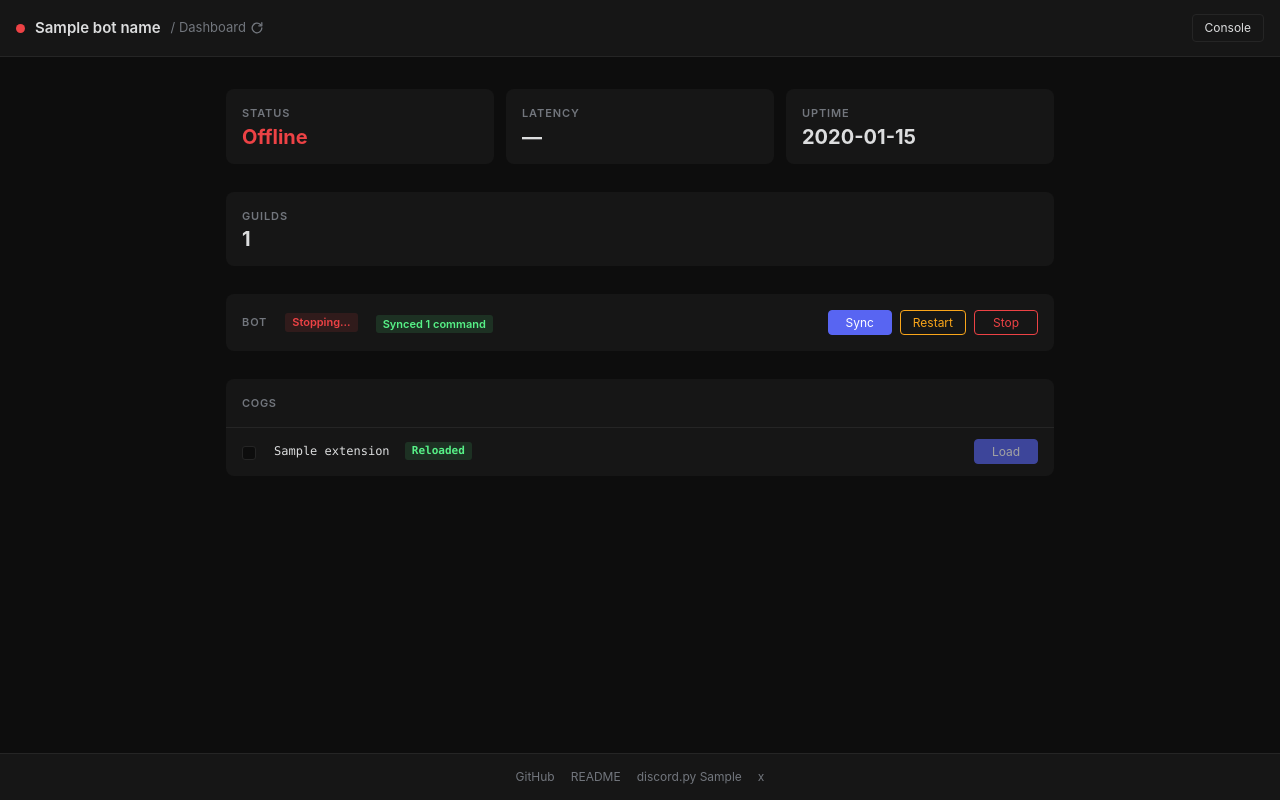
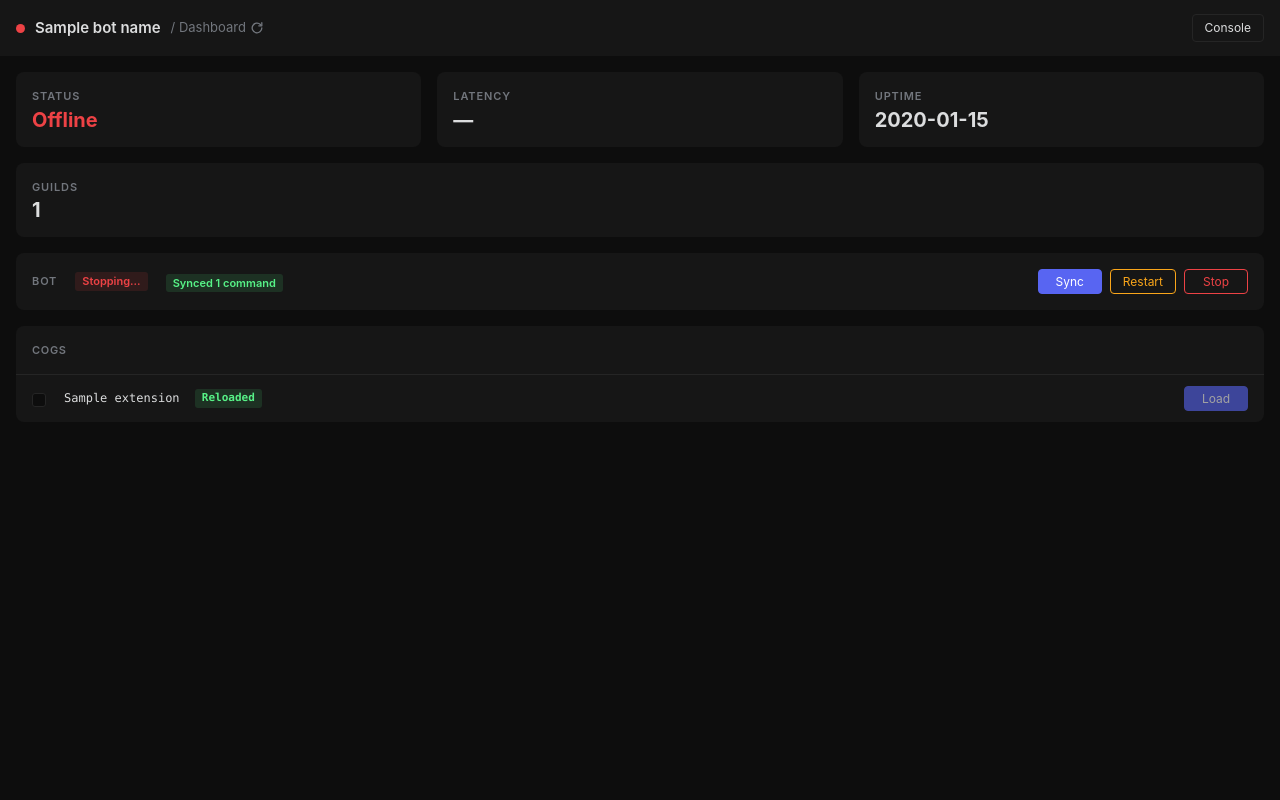
Before and after one commit to pedrodanielsantos/Pedro-bot, a Python web app: template templates/dashboard.html in a window 1280 px wide. Run offline with Jinja, Linux system fonts and the light colour scheme; the template is opened without the code that fills it: most values are stand-ins (such as "Sample title", 1, 10 or a date in 2020).

Commit message:
feat: rework web dashboard layout
- Add a --pad token and use it for every gap: the page gutter, the space between cards on both axes, card padding and the console's text gutter.
- Drop --console-pad, which duplicated that value, and the assorted 12/28/32px literals.
- Widen the content column from 860px to 1280px, behind a --page-max token.
- Move the console's exemption from that cap onto its body class, off the bleed rule that carried it.
- Drop the footer, its styles and the links, version and commit hash it carried.
- Drop the header's bottom border, so it reads as a flat surface.
- Drop the line under the last cog row, and the table's own bottom border with it.
- Wrap the guild and bot rows instead of squeezing their buttons on a narrow screen.
- Drop the template globals the footer was the only reader of, with the git lookup and two imports behind them.

```diff
--- a/templates/base.html
+++ b/templates/base.html
@@ -21,6 +21,14 @@
             --red:     #ed4245;
             --yellow:  #faa61a;
             --radius:  8px;
+            /* One spacing step for the whole UI: the page gutter, the gap between
+               cards on both axes, and the console's text gutter are all this, so
+               nothing sits on an edge the rest of the page doesn't share. */
+            --pad: 16px;
+            /* How wide the content column is allowed to get. Generous rather than
+               narrow: wide enough that a row isn't mostly gap, capped so a very wide
+               monitor doesn't stretch everything into air. Tune this one number. */
+            --page-max: 1280px;
             /* Android has none of these and falls through to the generic, so advance
                width still varies by platform; only the line box is ours to fix. */
             --mono:    ui-monospace, SFMono-Regular, 'Consolas', Menlo, monospace;
@@ -47,10 +55,11 @@
 
         ::selection { background: rgba(88, 101, 242, 0.35); }
 
+        /* Spans the window and so do its contents: the title and the button sit against
+           the page edges on both pages, independent of how wide main is allowed to be. */
         header {
             background: var(--surface);
-            border-bottom: 1px solid var(--border);
-            padding: 14px 16px;
+            padding: 14px var(--pad);
             display: flex;
             align-items: center;
             justify-content: space-between;
@@ -102,32 +111,31 @@
 
         main {
             width: 100%;
-            max-width: 860px;
-            margin: 0 auto;
-            padding: 32px 16px;
+            max-width: var(--page-max);
+            margin-inline: auto;
+            padding: var(--pad);
             display: flex;
             flex-direction: column;
-            gap: 28px;
+            gap: var(--pad);
             flex: 1;
         }
 
         /* Locks the page to one screen so a flexed child can scroll internally. 100vh
-           measures as if the mobile browser's UI were hidden, cutting off the footer
-           until it is; dvh tracks it instead. */
+           measures as if the mobile browser's UI were hidden, cutting the bottom of the
+           page off until it is; dvh tracks it instead. */
         body.fill-viewport      { height: 100vh; height: 100dvh; }
         body.fill-viewport main { min-height: 0; }
 
-        /* Content that is the page itself: full width, flush against the header and
-           footer, no frame of its own. Owns the gutter token so the log and the button
-           overlaid on it share one edge. */
+        /* The log wants every column it can get, so the console opts out of the cap. */
+        body.fill-viewport { --page-max: none; }
+
+        /* Content that is the page itself: flush against the header, no frame of its
+           own. The log and the button overlaid on it take the gutter from --pad
+           directly, so they share the edge every other page element sits on. */
         main.main-bleed {
-            --console-pad: 16px;
-            max-width: none;
             padding: 0;
             position: relative;
         }
-
-        body.fill-viewport footer { margin-top: 0; }
 
         /* A terminal surface, not prose: the character cell (advance width by line box)
            has to stay fixed or the log's ASCII art distorts. */
@@ -139,7 +147,7 @@
             white-space: pre;
             overflow: auto;
             overscroll-behavior: contain;
-            padding-block: var(--console-pad);
+            padding-block: var(--pad);
             flex: 1;
             min-height: 0;
         }
@@ -151,7 +159,7 @@
             width: max-content;
             min-width: 100%;
             min-height: 1lh;
-            padding-inline: var(--console-pad);
+            padding-inline: var(--pad);
         }
 
         .console-line:hover { background: rgba(255, 255, 255, 0.025); }
@@ -162,7 +170,7 @@
 
         .console.is-wrapped .console-line {
             width: auto;
-            padding-left: calc(var(--console-pad) + 4ch);
+            padding-left: calc(var(--pad) + 4ch);
             text-indent: -4ch;
         }
 
@@ -171,8 +179,8 @@
            in console.html: this sits against main, outside the log's scrollbars. */
         .btn.console-jump {
             position: absolute;
-            right: calc(var(--console-pad) + var(--scrollbar-w, 0px));
-            bottom: calc(var(--console-pad) + var(--scrollbar-h, 0px));
+            right: calc(var(--pad) + var(--scrollbar-w, 0px));
+            bottom: calc(var(--pad) + var(--scrollbar-h, 0px));
             background: var(--surface);
             opacity: 0;
             pointer-events: none;
@@ -193,7 +201,7 @@
         .card {
             background: var(--surface);
             border-radius: var(--radius);
-            padding: 16px;
+            padding: var(--pad);
         }
 
         .card-stat {
@@ -209,7 +217,7 @@
         .stat-grid {
             display: grid;
             grid-template-columns: repeat(3, 1fr);
-            gap: 12px;
+            gap: var(--pad);
         }
 
         .stat-label {
@@ -229,10 +237,14 @@
 
         .stat-unit { font-size: 14px; font-weight: 400; color: var(--muted); }
 
+        /* Wraps rather than squeezing the buttons, since a narrow screen plus a
+           transient badge ("Starting…") can widen the left side past the room. */
         .guild-card-row {
             display: flex;
             align-items: center;
             justify-content: space-between;
+            flex-wrap: wrap;
+            gap: 10px;
         }
 
         #guild-list:not(:empty) {
@@ -258,7 +270,6 @@
             border-collapse: collapse;
             background: var(--surface);
             border-radius: var(--radius);
-            border-bottom: 1px solid var(--border);
             overflow: hidden;
         }
 
@@ -325,6 +336,9 @@
             vertical-align: middle;
         }
 
+        /* Separators go between rows, so the last one has nothing to separate. */
+        tbody tr:last-child td { border-bottom: none; }
+
         td.mono { font-family: var(--mono); font-size: 12px; }
 
         tbody tr { transition: background 0.12s; }
@@ -389,34 +403,10 @@
             font-family: var(--mono);
         }
 
-        footer {
-            background: var(--surface);
-            border-top: 1px solid var(--border);
-            margin-top: 28px;
-            padding: 14px 16px;
-            display: flex;
-            justify-content: center;
-            gap: 16px;
-            font-size: 12px;
-            color: var(--muted);
-        }
-
-        footer a {
-            color: var(--muted);
-            text-decoration: none;
-        }
-
-        footer a:hover { color: var(--text); }
     </style>
     <script src="{{ vendor['htmx.org'] }}" defer></script>
 </head>
 <body class="{% block body_class %}{% endblock %}">
     {% block content %}{% endblock %}
-    <footer>
-        <a href="https://github.com/pedrodanielsantos/Pedro-bot" target="_blank" rel="noopener noreferrer">GitHub</a>
-        <a href="https://github.com/pedrodanielsantos/Pedro-bot#readme" target="_blank" rel="noopener noreferrer">README</a>
-        <span>discord.py {{ discord_version }}</span>
-        {% if commit_hash %}<span>{{ commit_hash }}</span>{% endif %}
-    </footer>
 </body>
 </html>
```
Also changed, not shown: web.py (+0 -16 lines).
